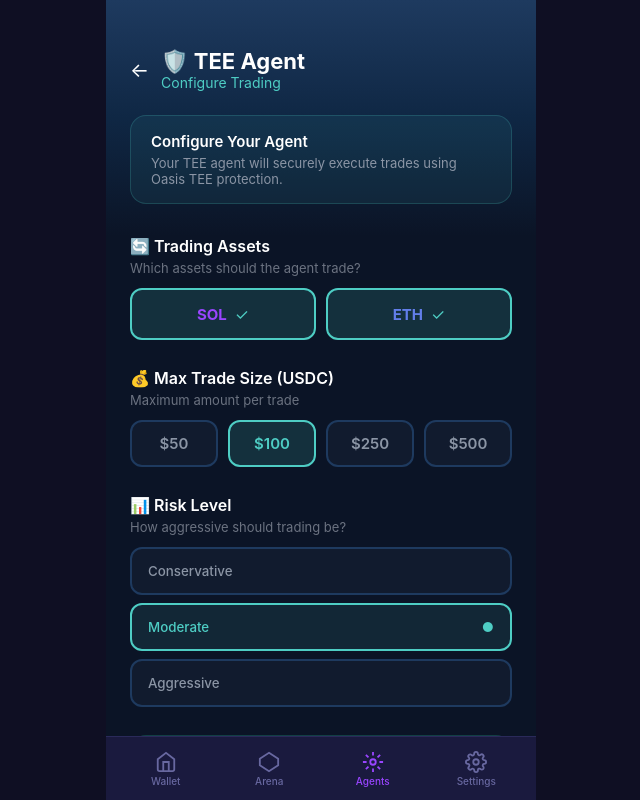
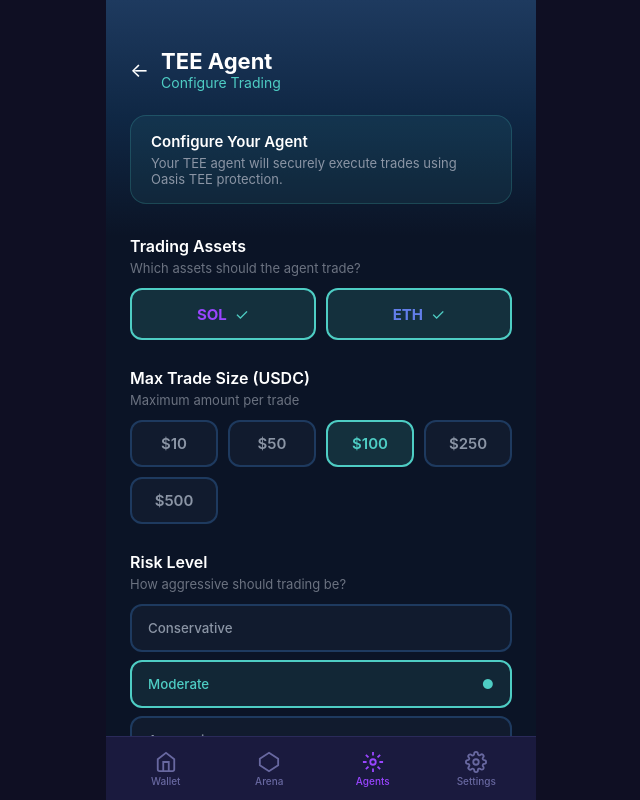
Before and after one commit to ZkAGI/PawPad_App_Frontend, a React (Vite) app in the folder packages/web/: page /agents/setup in a window 1280 px wide. Shown: the whole page, without its empty margins (319-959 px from the left). Built offline with nearby package versions, Linux system fonts and the light colour scheme.

Commit message:
feat: PWA migration v3.3

```diff
--- a/packages/web/src/pages/agents/AgentSetup.tsx
+++ b/packages/web/src/pages/agents/AgentSetup.tsx
@@ -3,7 +3,7 @@ import { useNavigate } from 'react-router-dom';
 import { setTradeConfig, isLoggedIn, getStoredWallet } from '../../services/teeService';
 
 const TRADING_ASSETS = ['SOL', 'ETH'];
-const MAX_TRADE_OPTIONS = [50, 100, 250, 500];
+const MAX_TRADE_OPTIONS = [10, 50, 100, 250, 500];
 
 export default function AgentSetup() {
   const navigate = useNavigate();
@@ -58,7 +58,7 @@ export default function AgentSetup() {
         <div style={{ display: 'flex', alignItems: 'center', gap: 12, marginBottom: 24 }}>
           <button onClick={() => navigate(-1)} style={{ background: 'none', border: 'none', color: '#FFF', fontSize: 20, cursor: 'pointer' }}>←</button>
           <div>
-            <h1 style={{ color: '#FFF', fontSize: 22, fontWeight: 700 }}>🛡️ TEE Agent</h1>
+            <h1 style={{ color: '#FFF', fontSize: 22, fontWeight: 700 }}>TEE Agent</h1>
             <p style={{ color: '#4ECDC4', fontSize: 14 }}>Configure Trading</p>
           </div>
         </div>
@@ -74,7 +74,7 @@ export default function AgentSetup() {
 
         {/* Trading Assets */}
         <div style={{ marginBottom: 28 }}>
-          <h3 style={{ color: '#FFF', fontSize: 16, fontWeight: 600, marginBottom: 4 }}>🔄 Trading Assets</h3>
+          <h3 style={{ color: '#FFF', fontSize: 16, fontWeight: 600, marginBottom: 4 }}>Trading Assets</h3>
           <p style={{ color: '#6B7280', fontSize: 13, marginBottom: 12 }}>Which assets should the agent trade?</p>
           <div style={{ display: 'flex', gap: 10 }}>
             {TRADING_ASSETS.map(asset => (
@@ -93,7 +93,7 @@ export default function AgentSetup() {
 
         {/* Max Trade Size */}
         <div style={{ marginBottom: 28 }}>
-          <h3 style={{ color: '#FFF', fontSize: 16, fontWeight: 600, marginBottom: 4 }}>💰 Max Trade Size (USDC)</h3>
+          <h3 style={{ color: '#FFF', fontSize: 16, fontWeight: 600, marginBottom: 4 }}> Max Trade Size (USDC)</h3>
           <p style={{ color: '#6B7280', fontSize: 13, marginBottom: 12 }}>Maximum amount per trade</p>
           <div style={{ display: 'grid', gridTemplateColumns: 'repeat(4, 1fr)', gap: 10 }}>
             {MAX_TRADE_OPTIONS.map(size => (
@@ -112,7 +112,7 @@ export default function AgentSetup() {
 
         {/* Risk Level */}
         <div style={{ marginBottom: 28 }}>
-          <h3 style={{ color: '#FFF', fontSize: 16, fontWeight: 600, marginBottom: 4 }}>📊 Risk Level</h3>
+          <h3 style={{ color: '#FFF', fontSize: 16, fontWeight: 600, marginBottom: 4 }}>Risk Level</h3>
           <p style={{ color: '#6B7280', fontSize: 13, marginBottom: 12 }}>How aggressive should trading be?</p>
           <div style={{ display: 'flex', flexDirection: 'column', gap: 8 }}>
             {(['conservative', 'moderate', 'aggressive'] as const).map(level => (
@@ -131,7 +131,7 @@ export default function AgentSetup() {
 
         {/* TEE Security info */}
         <div style={{ padding: '16px 20px', backgroundColor: 'rgba(51,230,191,0.06)', border: '1px solid rgba(51,230,191,0.15)', borderRadius: 16, marginBottom: 32 }}>
-          <p style={{ color: '#33E6BF', fontWeight: 600, fontSize: 14, marginBottom: 4 }}>🛡️ TEE Security</p>
+          <p style={{ color: '#33E6BF', fontWeight: 600, fontSize: 14, marginBottom: 4 }}>TEE Security</p>
           <p style={{ color: '#6B7280', fontSize: 13 }}>Your trades are executed inside Oasis TEE (Trusted Execution Environment), ensuring your private keys and trading logic remain secure and private.</p>
         </div>
 
```
